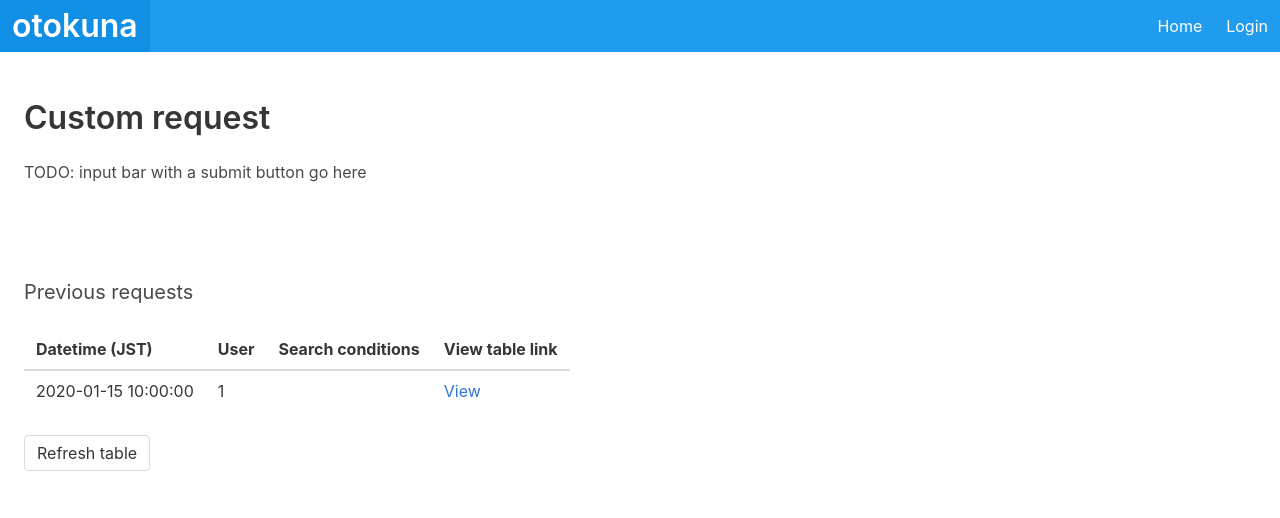
After one commit to alegonz/otokuna, a Python web app: template app/templates/index_custom_request.html in a window 1280 px wide. The commit adds this page. Shown: the top 518 px of the page. Run offline with Jinja, Linux system fonts and the light colour scheme; the template is opened without the code that fills it: most values are stand-ins (such as "Sample title", 1, 10 or a date in 2020).

Commit message:
Implement page for custom requests (part 1)

```diff
--- a/app/templates/index.html
+++ b/app/templates/index.html
@@ -14,6 +14,9 @@
             <li><strong><a href="{{ url_for('index_daily') }}">See the daily predictions</a></strong>:
                 The app keeps track of the rental properties published daily. You can use this to check
                 if any new good deals were published recently.</li>
+            <li><strong><a href="{{ url_for('index_custom_request') }}">Make a custom request</a></strong>:
+                You can use this to generate predictions and check for good deals for arbitrary
+                search conditions.</li>
         </ul>
 
         <h2 class="subtitle">How to read the tables</h2>
--- /dev/null
+++ b/app/templates/index_custom_request.html
@@ -0,0 +1,39 @@
+<!-- templates/index_custom_request.html -->
+
+{% extends "base.html" %}
+{% block content %}
+<section class="section">
+    <h1 class="title">Custom request</h1>
+    <div class="content">
+        <p>TODO: input bar with a submit button go here
+        </p>
+    </div>
+</section>
+<section class="section">
+
+    <h2 class="subtitle">Previous requests</h2>
+    <table class="table">
+        <thead>
+            <tr>
+              <th>Datetime (JST)</th>
+              <th>User</th>
+              <th>Search conditions</th>
+              <th>View table link</th>
+            </tr>
+        </thead>
+        <tbody>
+            {% for job in jobs %}
+            <tr>
+                <td>{{ job.datetime_jst_formatted }}</td>
+                <td>{{ job.user_id }}</td>
+                <td><a href="{{ job.search_url }}">{{ job.search_conditions }}</a></td>
+                <td><a href="{{ url_for('load_prediction', job_id=job.job_id) }}">View</a></td>
+            </tr>
+            {% endfor %}
+        </tbody>
+    </table>
+    <form method="POST" action="{{ url_for('index_custom_request') }}">
+        <input class="button" type="submit" value="Refresh table">
+    </form>
+</section>
+{% endblock %}
```
Also changed, not shown: app/app.py (+67 -0 lines).
